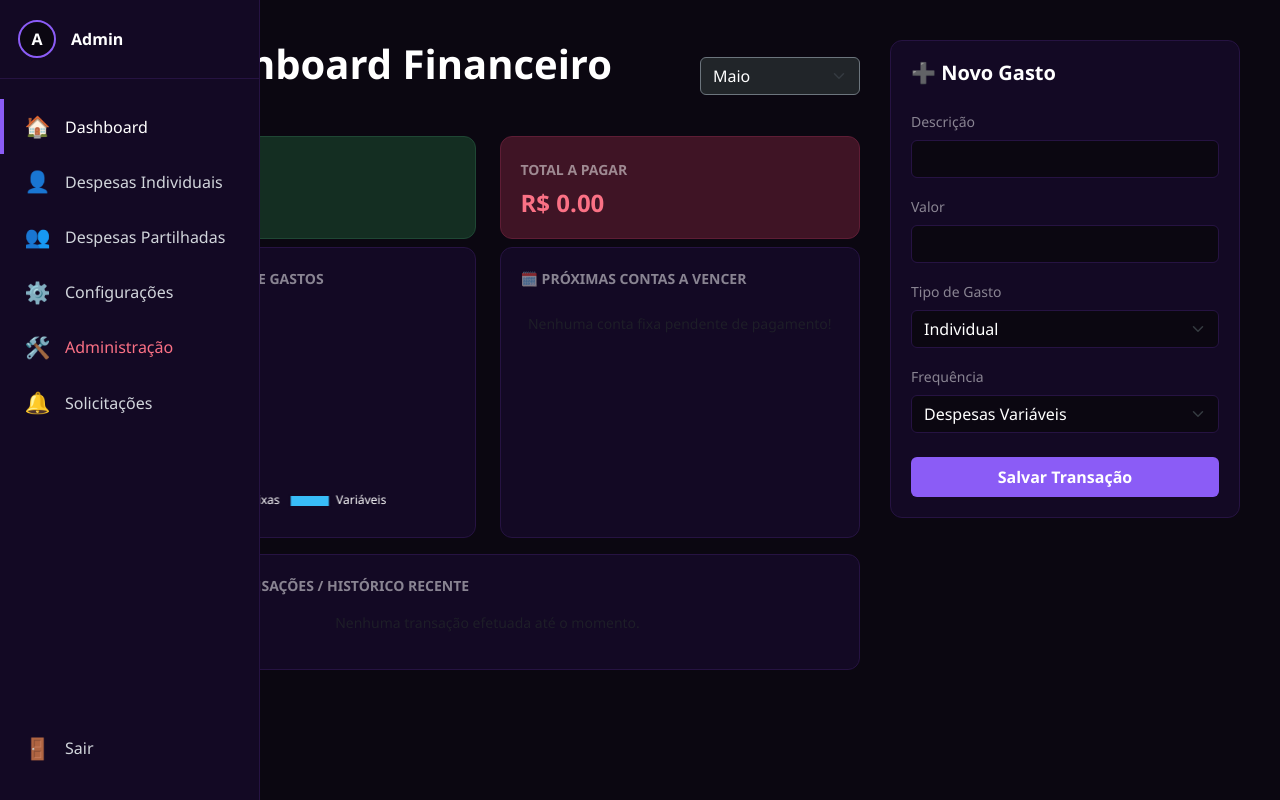
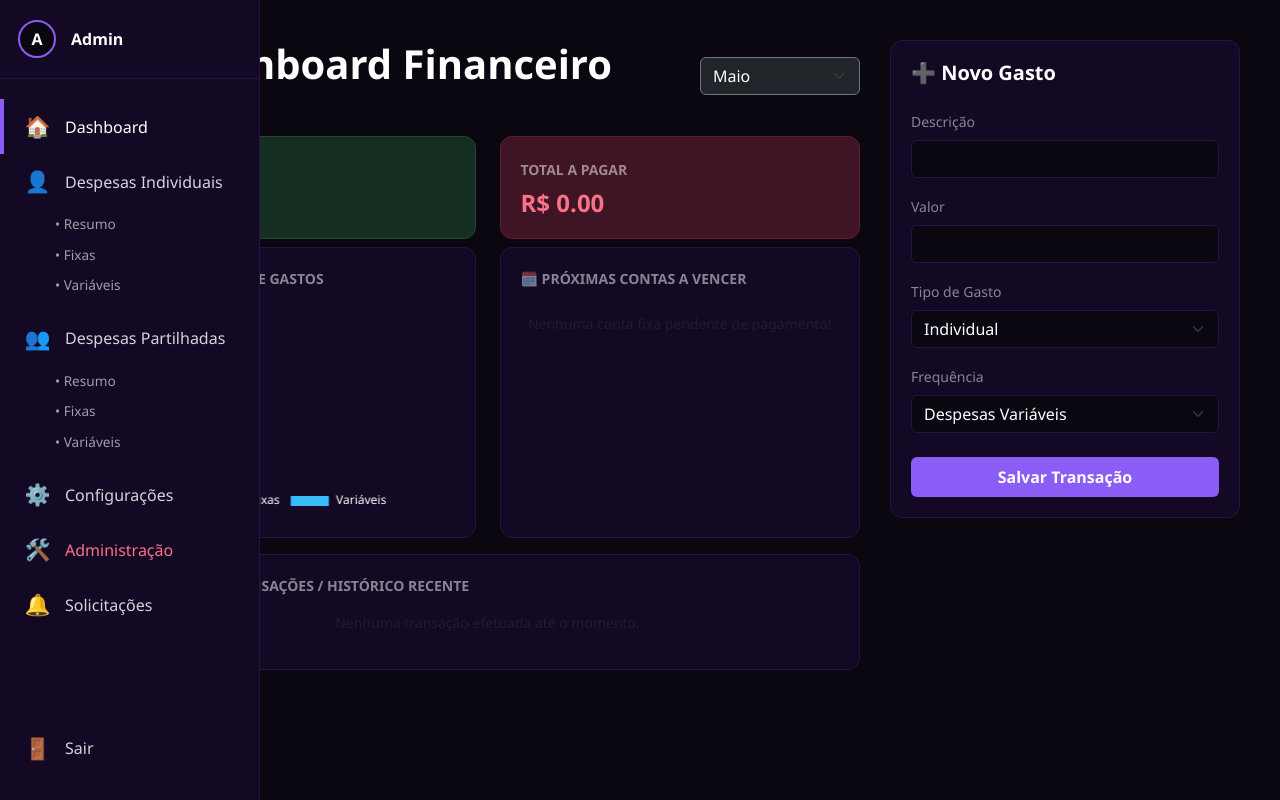
Before and after one commit to ThiViana/controle-de-gastos, a Flask app: page / in a window 1280 px wide. Run offline with Flask 3, Linux system fonts and the light colour scheme; a user stored in the database is signed in; data that the repository does not hold is empty.

Commit message:
feat(dashboard): adiciona submenus de despesas na barra lateral do index

```diff
--- a/templates/index.html
+++ b/templates/index.html
@@ -133,6 +138,27 @@
             opacity: 0;
             transition: opacity 0.2s ease;
         }
+
+        /* --- SUBMENU (FIXA, VARIÁVEL, RESUMO) --- */
+        .submenu {
+            display: none;
+            padding-left: 55px;
+            margin-bottom: 10px;
+            opacity: 0;
+            transition: opacity 0.2s ease;
+        }
+        .submenu-item {
+            display: block;
+            padding: 5px 0;
+            font-size: 0.85rem;
+            color: rgba(255, 255, 255, 0.6);
+            text-decoration: none;
+            transition: color 0.2s;
+        }
+        .submenu-item:hover {
+            color: var(--primary-purple);
+        }
+
         .badge-notif {
             background-color: #dc3545;
             color: white;
@@ -245,14 +271,27 @@
             <span class="nav-icon">🏠</span>
             <span class="nav-text">Dashboard</span>
         </a>
+
         <a href="{{ url_for('listar_despesas', escopo='individuais', frequencia='resumo') }}" class="nav-item">
             <span class="nav-icon">👤</span>
             <span class="nav-text">Despesas Individuais</span>
         </a>
+        <div class="submenu">
+            <a href="{{ url_for('listar_despesas', escopo='individuais', frequencia='resumo') }}" class="submenu-item">• Resumo</a>
+            <a href="{{ url_for('listar_despesas', escopo='individuais', frequencia='fixas') }}" class="submenu-item">• Fixas</a>
+            <a href="{{ url_for('listar_despesas', escopo='individuais', frequencia='variaveis') }}" class="submenu-item">• Variáveis</a>
+        </div>
+
         <a href="{{ url_for('listar_despesas', escopo='partilhadas', frequencia='resumo') }}" class="nav-item">
             <span class="nav-icon">👥</span>
             <span class="nav-text">Despesas Partilhadas</span>
         </a>
+        <div class="submenu">
+            <a href="{{ url_for('listar_despesas', escopo='partilhadas', frequencia='resumo') }}" class="submenu-item">• Resumo</a>
+            <a href="{{ url_for('listar_despesas', escopo='partilhadas', frequencia='fixas') }}" class="submenu-item">• Fixas</a>
+            <a href="{{ url_for('listar_despesas', escopo='partilhadas', frequencia='variaveis') }}" class="submenu-item">• Variáveis</a>
+        </div>
+
         <a href="{{ url_for('ver_perfil') }}" class="nav-item">
             <span class="nav-icon">⚙️</span>
             <span class="nav-text">Configurações</span>
```
Also changed, not shown: other parts of templates/index.html (+15 -11 lines).
